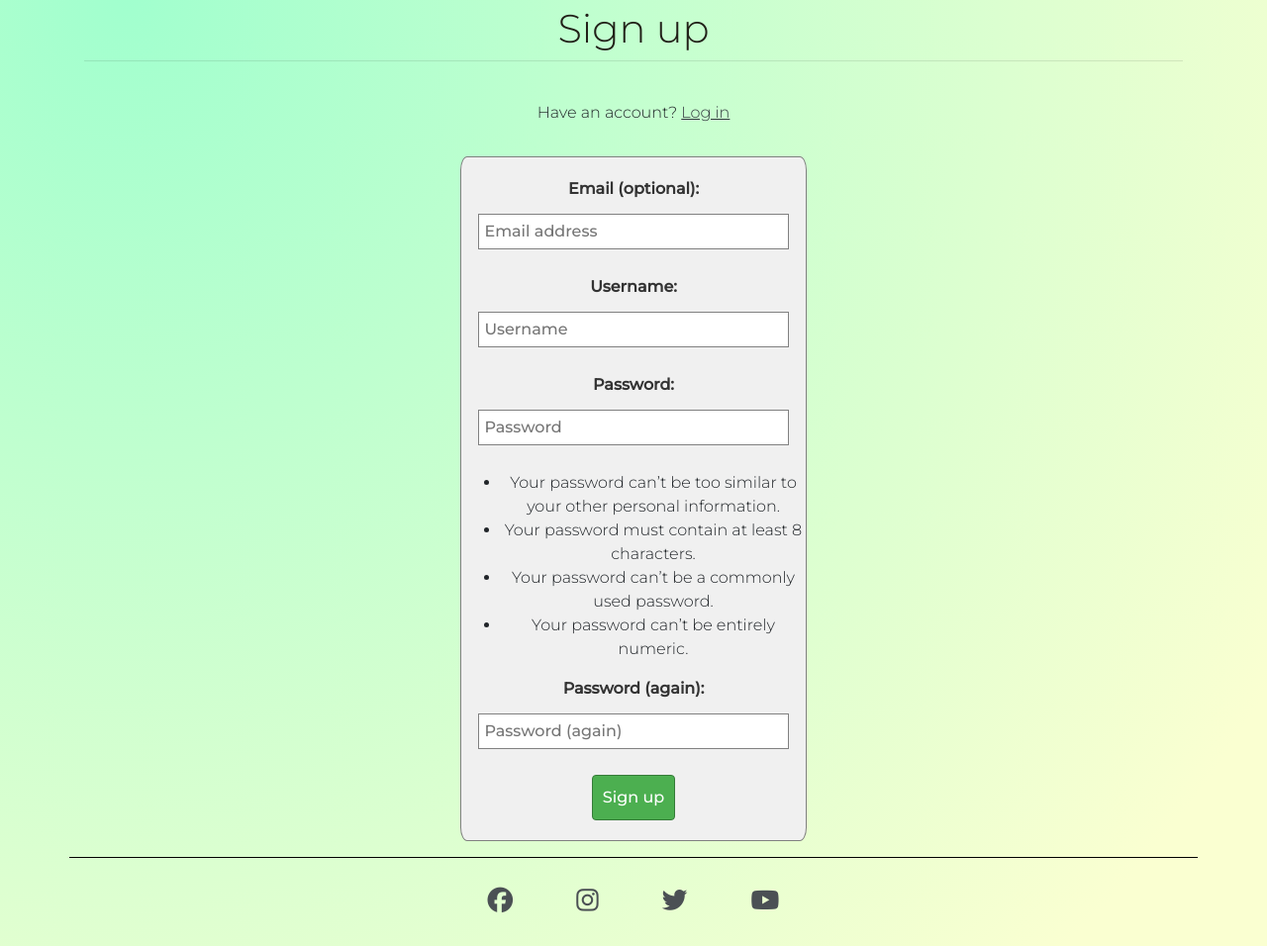
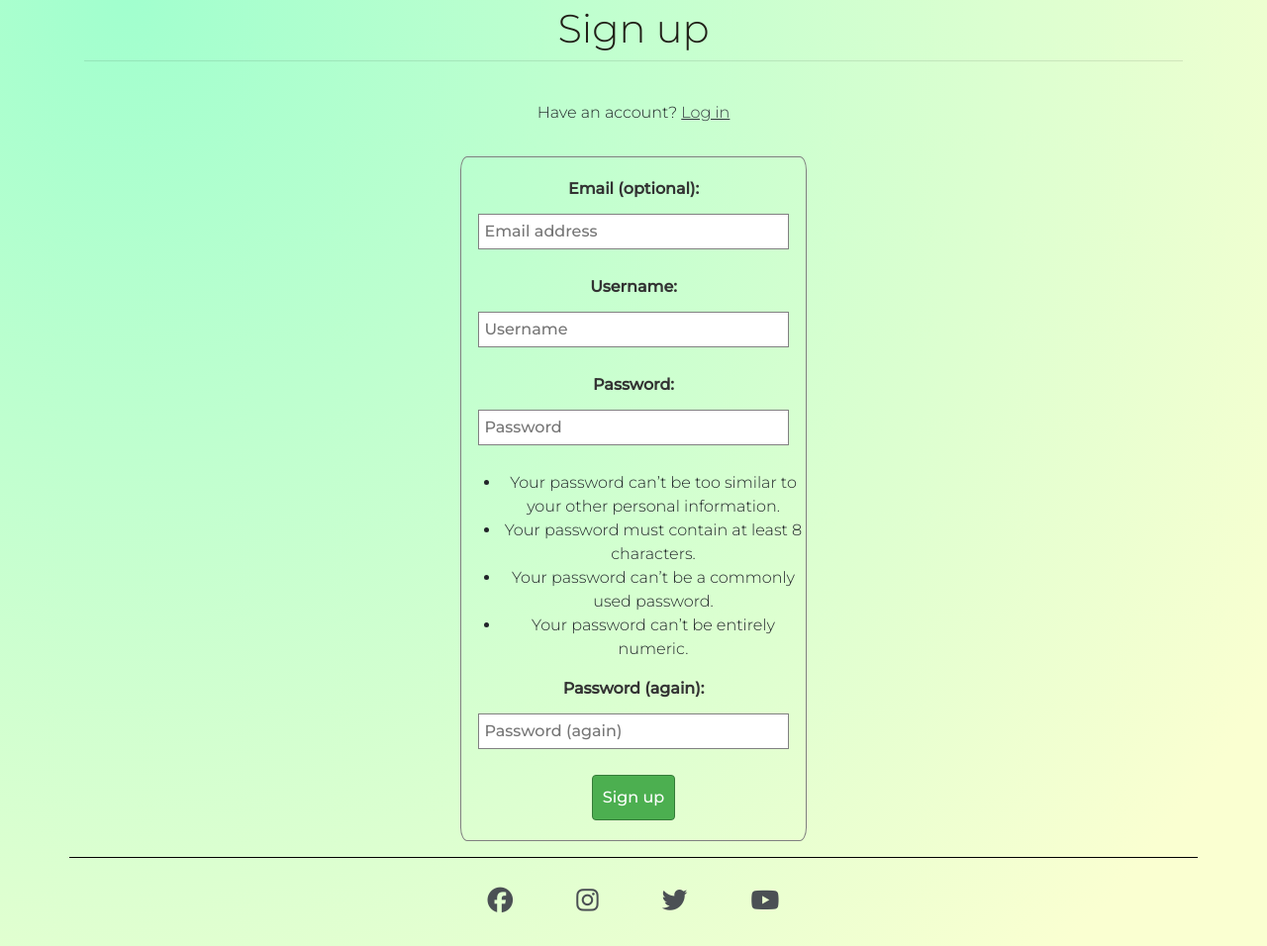
Before and after one commit to mehatabpathan/vegan_delights, a Django app: page /accounts/signup/ in a window 1280 px wide. Shown: the part 242-1198 px from the top of the page at 99% size. Run offline with Django 4.2, Linux system fonts and the light colour scheme; some libraries are stand-ins or nearby versions.

```diff
--- a/static/css/style.css
+++ b/static/css/style.css
@@ -230,7 +230,7 @@ body {
     padding: 20px 0;
     border-radius: 2%;
     border: 1px solid #808080; /* Change border color to gray */
-    background-color: #F0F0F0;
+    /* background-color: #F0F0F0; */
 }
 
 .signup input, .login input {
```
Also changed, not shown: README.md.
